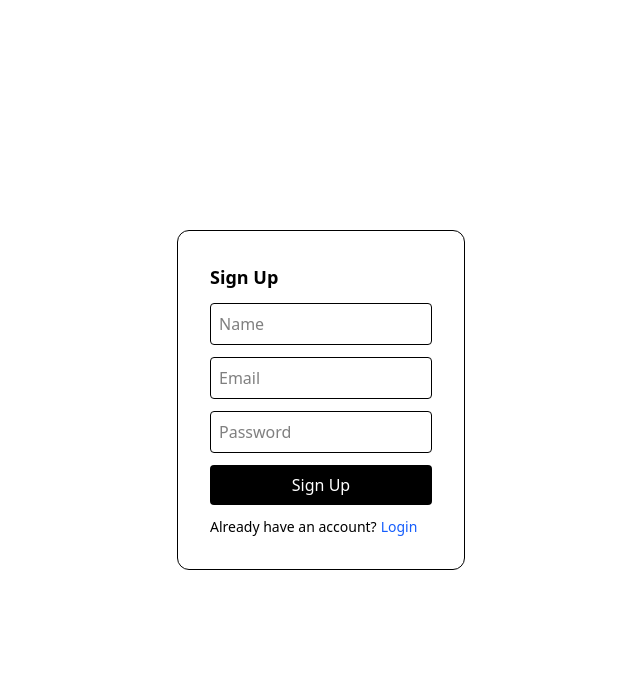
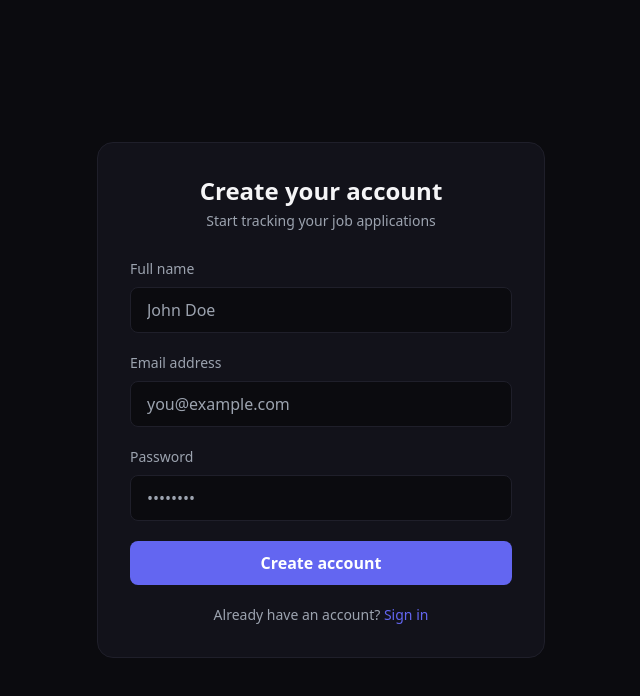
Before and after one commit to itsgauravkumar07/job-tracker, a React (Vite) app: page /signup in a window 1280 px wide. Shown: the top 696 px of the page, without its empty margins (319-959 px from the left). Built offline with nearby package versions, Linux system fonts and the light colour scheme; no server answers.

Commit message:
Improve the design of signup page

```diff
--- a/src/pages/Signup.jsx
+++ b/src/pages/Signup.jsx
@@ -36,56 +36,105 @@ export default function Signup() {
   }
 
   return (
-    <div className="flex justify-center items-center h-screen">
+    <div className="min-h-screen bg-background flex items-center justify-center px-4">
   <form
     onSubmit={handleSignup}
-        className="border p-8 rounded-xl w-72 flex flex-col gap-3"
+    className="w-full max-w-md bg-surface border border-border rounded-2xl p-8 flex flex-col gap-5"
   >
-        <h2 className="text-lg font-bold">Sign Up</h2>
+    {/* Header */}
+    <div className="text-center mb-2">
+      <h2 className="text-2xl font-bold text-text">
+        Create your account
+      </h2>
+      <p className="mt-1 text-sm text-muted">
+        Start tracking your job applications
+      </p>
+    </div>
 
+    {/* Name */}
+    <div>
+      <label className="block text-sm font-medium text-muted mb-2">
+        Full name
+      </label>
       <input
         type="text"
-          placeholder="Name"
+        placeholder="John Doe"
         value={name}
         onChange={(e) => setName(e.target.value)}
-          className="border p-2 rounded"
+        className="w-full px-4 py-2.5 rounded-lg bg-background border border-border text-text placeholder:text-muted focus:outline-none focus:ring-2 focus:ring-primary"
       />
-        {errors.name && <p className="text-red-500">{errors.name}</p>}
+      {errors.name && (
+        <p className="mt-1 text-sm text-red-400">
+          {errors.name}
+        </p>
+      )}
+    </div>
 
+    {/* Email */}
+    <div>
+      <label className="block text-sm font-medium text-muted mb-2">
+        Email address
+      </label>
       <input
         type="email"
-          placeholder="Email"
+        placeholder="you@example.com"
         value={email}
         onChange={(e) => setEmail(e.target.value)}
-          className="border p-2 rounded"
+        className="w-full px-4 py-2.5 rounded-lg bg-background border border-border text-text placeholder:text-muted focus:outline-none focus:ring-2 focus:ring-primary"
       />
-        {errors.email && <p className="text-red-500">{errors.email}</p>}
+      {errors.email && (
+        <p className="mt-1 text-sm text-red-400">
+          {errors.email}
+        </p>
+      )}
+    </div>
 
+    {/* Password */}
+    <div>
+      <label className="block text-sm font-medium text-muted mb-2">
+        Password
+      </label>
       <input
         type="password"
-          placeholder="Password"
+        placeholder="••••••••"
         value={password}
         onChange={(e) => setPassword(e.target.value)}
-          className="border p-2 rounded"
+        className="w-full px-4 py-2.5 rounded-lg bg-background border border-border text-text placeholder:text-muted focus:outline-none focus:ring-2 focus:ring-primary"
       />
-        {errors.password && <p className="text-red-500">{errors.password}</p>}
+      {errors.password && (
+        <p className="mt-1 text-sm text-red-400">
+          {errors.password}
+        </p>
+      )}
+    </div>
 
-        {authError && <p className="text-red-500">{authError}</p>}
+    {/* Auth error */}
+    {authError && (
+      <p className="text-sm text-red-400">
+        {authError}
+      </p>
+    )}
 
+    {/* CTA */}
     <button
       disabled={loading}
-          className="bg-black text-white p-2 rounded"
+      className="w-full py-2.5 rounded-lg bg-primary text-white font-semibold hover:opacity-90 transition disabled:opacity-60"
     >
-          {loading ? "Creating account..." : "Sign Up"}
+      {loading ? "Creating account..." : "Create account"}
     </button>
 
-        <p className="text-sm">
-          Already have an account?
-          <Link to="/" className="text-blue-600 ml-1">
-            Login
+    {/* Footer */}
+    <p className="text-center text-sm text-muted">
+      Already have an account?{" "}
+      <Link
+        to="/login"
+        className="text-primary hover:underline"
+      >
+        Sign in
       </Link>
     </p>
   </form>
 </div>
+
   );
 }
```
Lines whose indentation alone changed are shown as unchanged.
